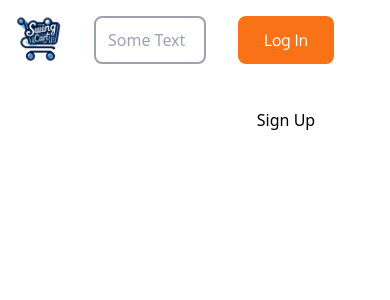
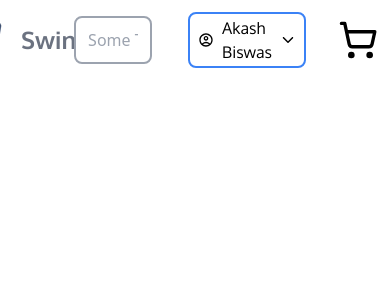
Before and after one commit to akashsWorld/e-commerce-platform, a React (Create React App) app in the folder frontend/: page / in a window 390 px wide. Shown: the top 300 px of the page. Built offline with nearby package versions, Linux system fonts and the light colour scheme.

Commit message:
Navbar almost ready but not implemented the responsiveness.

```diff
--- a/frontend/package.json
+++ b/frontend/package.json
@@ -12,6 +12,7 @@
     "@types/react-dom": "^18.3.0",
     "react": "^18.3.1",
     "react-dom": "^18.3.1",
+    "react-icons": "^5.2.1",
     "react-router-dom": "^6.23.1",
     "react-scripts": "5.0.1",
     "typescript": "^4.9.5",
--- a/frontend/src/App.tsx
+++ b/frontend/src/App.tsx
@@ -3,9 +3,13 @@ import Navbar from "./components/Navbar";
 import { Outlet } from "react-router-dom";
 
 const App = () => {
+
+  const isLoigin=true;
+  const userName= 'Akash Biswas';
+
   return (
     <>
-      <Navbar />
+      <Navbar isLogin={isLoigin} userName={userName}/>
       <Outlet />
     </>
   );
--- /dev/null
+++ b/frontend/src/components/Categories.tsx
@@ -0,0 +1,11 @@
+import React from 'react'
+
+const Categories = () => {
+  return (
+    <div>
+
+    </div>
+  )
+}
+
+export default Categories
--- a/frontend/src/components/Navbar.tsx
+++ b/frontend/src/components/Navbar.tsx
@@ -1,11 +1,43 @@
 import React, { useState } from "react";
 import siteIcon from "./../assets/site-icon.png";
-import { Link, NavLink, useNavigate } from "react-router-dom";
+import { Link, NavLink, useNavigate, useLocation } from "react-router-dom";
 import Button from "./Button";
+import { MdOutlineAccountCircle } from "react-icons/md";
+import { IoIosArrowDown,IoIosArrowUp } from "react-icons/io";
+import { BsStars } from "react-icons/bs";
+import { LuShoppingCart } from "react-icons/lu";
+import { FaBagShopping } from "react-icons/fa6";
+import { MdCardGiftcard } from "react-icons/md";
 
-const Navbar = () => {
+const Navbar = ({
+  isLogin,
+  userName,
+}: {
+  isLogin: boolean;
+  userName: string;
+}) => {
   const navigate = useNavigate();
   const [searchParam, setSerchParam] = useState("");
+  const [onHover, setOnHover] = useState(false);
+
+
+  const navItems:{pageName:string,itemIcon:React.ReactNode,routeLink:string}[] = [
+    {
+      pageName:'Orders',
+      itemIcon:<FaBagShopping/>,
+      routeLink:'/orders'
+    },
+    {
+      pageName:'Gift Cards',
+      itemIcon:<MdCardGiftcard/>,
+      routeLink:'/'
+    },
+    {
+      pageName:'Wish list',
+      itemIcon:<BsStars/>,
+      routeLink:'/'
+    }
+  ]
 
   const onSearch = () => {
     // TODO: handle the search param;
@@ -13,13 +45,13 @@ const Navbar = () => {
 
   return (
     <nav className="flex flex-row justify-between max-h-20 ">
-      <div className="h-full w-1/5 ">
+      <div className="h-full w-1/5 flex cursor-pointer justify-center items-center " onClick={() => navigate("/")}>
         <img
-          onClick={() => navigate("/")}
-          className="h-20 w-20 min-w-20 p-1 cursor-pointer"
+          className="h-20 w-20 min-w-20 p-1 "
           src={siteIcon}
           alt="icon"
         />
+        <h2 className="font-oxygen font-bold text-2xl text-gray-500">Swingkart</h2>
       </div>
       <div className="h-20 w-4/5  flex justify-end">
         {/* TODO: Fix the Style of the form */}
@@ -37,10 +69,49 @@ const Navbar = () => {
           onChange={(eve) => setSerchParam(eve.target.value)}
           placeholder="Some Text"
         />
-        <div className="">
-          <Button content="Log In" className={'bg-orange-500 hover:bg-orange-700 transition-colors ease-in duration-100 text-white font-oxygen font-medium'} onClick={() => {}} />
-          <Button content="Sign Up" className={'transit'} onClick={() => {}} />
-        </div>
+        {isLogin ? (
+          <div className="flex my-3 mx-5 w-44 flex-col overflow-visible cursor-pointer ">
+            <span
+              className={`user-info ${onHover?"user-info__hover":''}`}
+              onMouseEnter={() => setOnHover(true)}
+              onMouseLeave={() => setOnHover(false)}
+              onClick={() => setOnHover(true)}
+              onBlur={() => setOnHover(false)}
+            >
+              <p>
+                <MdOutlineAccountCircle className="h-full" />
+              </p>
+              <p>{userName}</p>
+              <p className="transition-all duration-150">
+                {onHover ? <IoIosArrowUp /> : <IoIosArrowDown />}
+              </p>
+            </span>
+            <div className={`${onHover?'block':'hidden'} hover:block h-36 w-fit p-3 `} onMouseOver={()=>setOnHover(true)} onMouseLeave={()=>setOnHover(false)}>
+              {navItems.map((items,indx)=>
+              <div className="text-lg font-oxygen font-medium flex justify-start gap-2 p-2 hover:bg-blue-300 items-center">{items.itemIcon}
+                <Link to={items.routeLink}><p>{items.pageName}</p></Link>
+              </div>)}
+            </div>
+          </div>
+        ) : (
+          <div className="">
+            <Button
+              content="Log In"
+              className={
+                "bg-orange-500 hover:bg-orange-700 transition-colors ease-in duration-100 text-white font-oxygen font-medium"
+              }
+              onClick={() => {}}
+            />
+            <Button
+              content="Sign Up"
+              className={"transit"}
+              onClick={() => {}}
+            />
+          </div>
+        )}
+        <p className="p-3 w-fit">
+          <Link to={''}><LuShoppingCart className="h-full w-10"/></Link>
+        </p>
       </div>
     </nav>
   );
--- a/frontend/src/index.css
+++ b/frontend/src/index.css
@@ -7,3 +7,16 @@
     margin: 0;
     padding: 0;
 }
+
+@layer base{
+
+}
+
+@layer components{
+    .user-info{
+        @apply flex flex-row gap-2  border-2 min-h-14 w-fit items-center font-oxygen justify-center p-2 rounded-lg border-blue-500 font-[400] transition-colors duration-150
+    }
+    .user-info__hover{
+        @apply border-none bg-blue-500 text-white font-oxygen font-[400]
+    }
+}
--- a/frontend/src/index.tsx
+++ b/frontend/src/index.tsx
@@ -7,10 +7,12 @@ import {
   RouterProvider,
 } from "react-router-dom";
 
+
+
 const router= createBrowserRouter([
   {
     path:'/',
-    element:<App/>
+    element:<App/>,
   }
 ])
 
```
Also changed, not shown: 1 other file (tests, documents, lock files or other folders).
